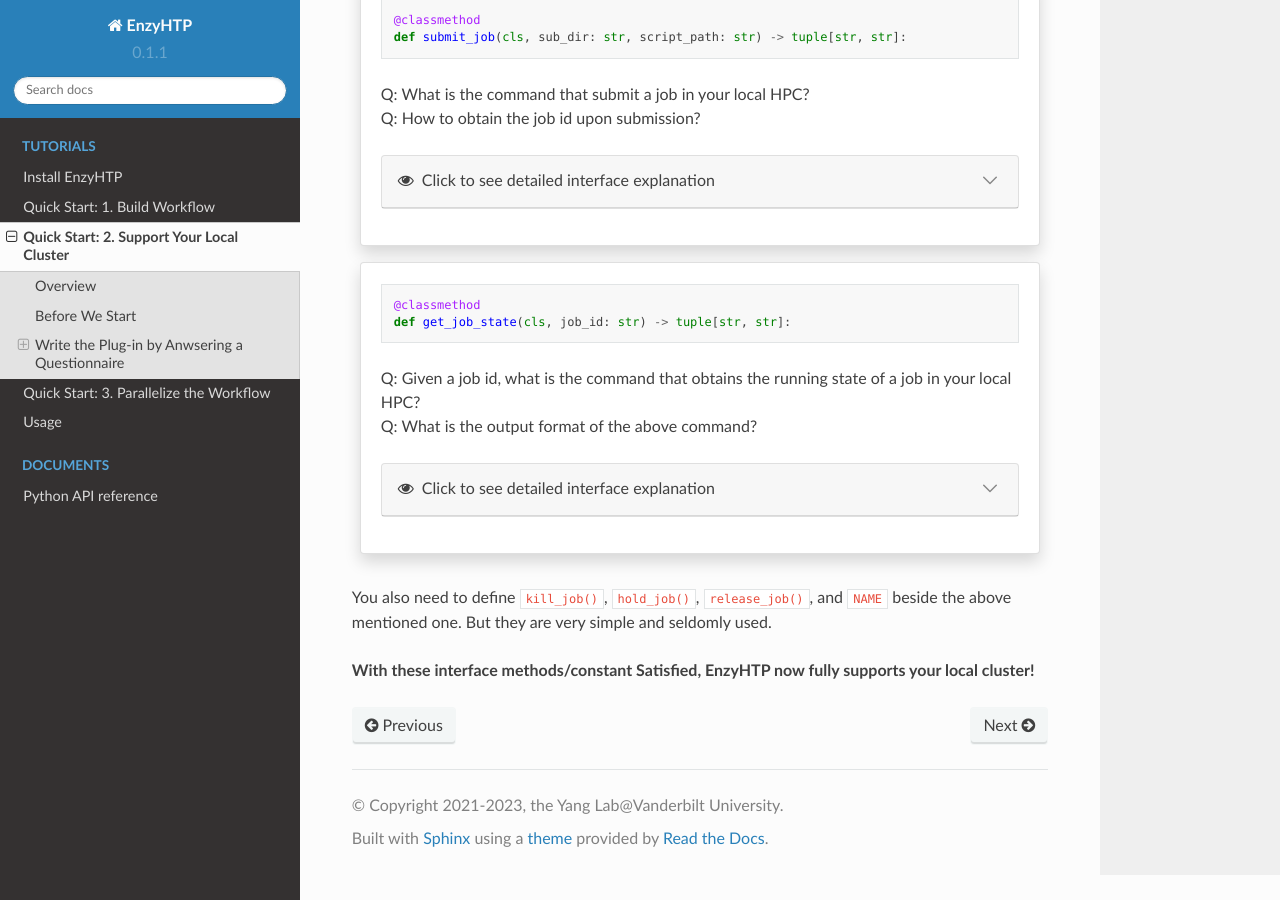
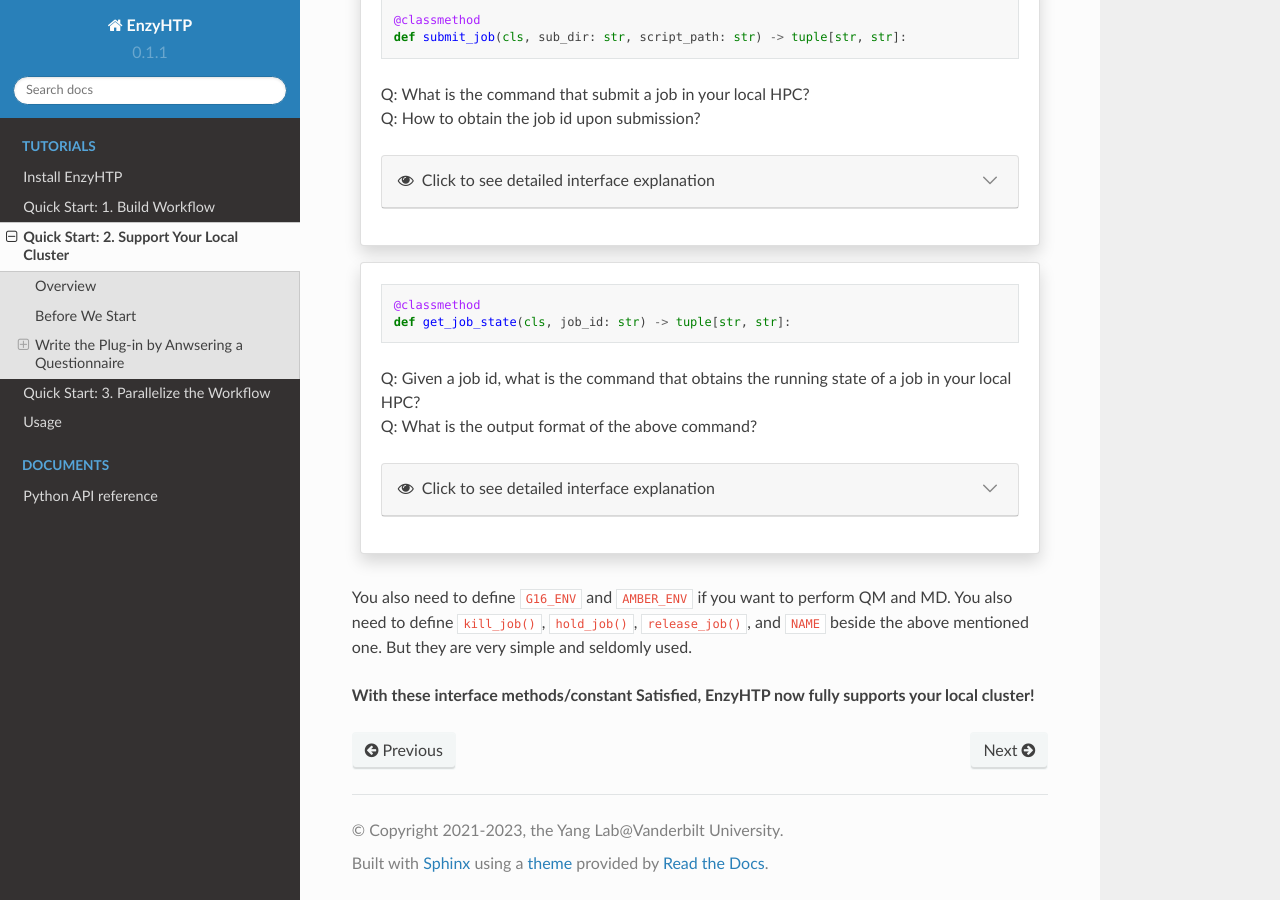
Before and after one commit to ChemBioHTP/enzyhtp_doc, a Sphinx documentation site: the page built from docs/source/qkst_cluster.rst, in a window 1280 px wide and 900 px high, scrolled down 1729 px. Built offline with Sphinx 7.4.7 and the Read the Docs theme 2.0.0, drawn with Linux system fonts in a browser that asks for light colours.

Commit message:
Update: add missing sentence

```diff
--- a/docs/source/qkst_cluster.rst
+++ b/docs/source/qkst_cluster.rst
@@ -155,6 +155,7 @@
             | The general job state ("pend" or "run" or "complete" or "canel" or "error")
             | The original cluster specific state keyword
 
+You also need to define ``G16_ENV`` and ``AMBER_ENV`` if you want to perform QM and MD.
 You also need to define ``kill_job()``, ``hold_job()``, ``release_job()``, and ``NAME`` beside the above mentioned one. But they are very simple and seldomly used.
 
 **With these interface methods/constant Satisfied, EnzyHTP now fully supports your local cluster!**
```
